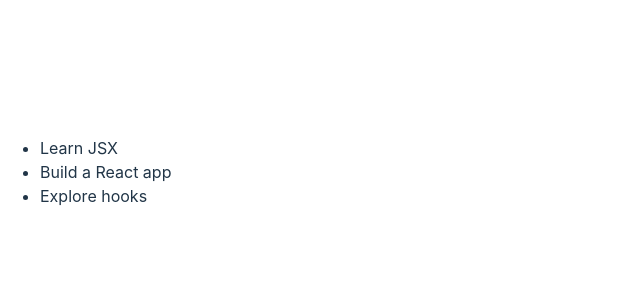
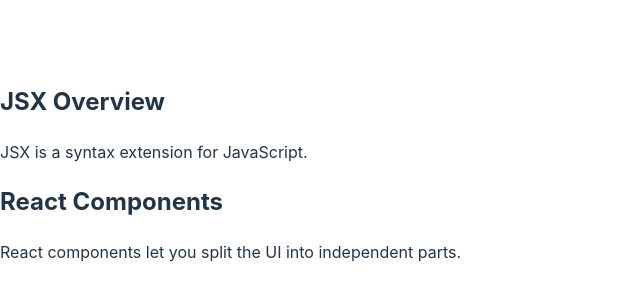
Before and after one commit to a-ch-t/react_mini_course_stepik, a React (Vite) app: page / in a window 1280 px wide. Shown: the part 228-528 px from the top of the page, without its empty margins (0-640 px from the left). Built offline with nearby package versions, Linux system fonts and the light colour scheme.

Commit message:
step_3_4_8

```diff
--- a/src/App.jsx
+++ b/src/App.jsx
@@ -1,8 +1,18 @@
-import TaskList from "./components/TaskList";
+import Article from "./components/Article";
 
 function App() {
-  const tasks = ["Learn JSX", "Build a React app", "Explore hooks"];
-  return <TaskList tasks={tasks} />;
+  return (
+    <div>
+      <Article
+        title="JSX Overview"
+        content="JSX is a syntax extension for JavaScript."
+      />
+      <Article
+        title="React Components"
+        content="React components let you split the UI into independent parts."
+      />
+    </div>
+  );
 }
 
 export default App;
--- /dev/null
+++ b/src/components/Article.jsx
@@ -0,0 +1,9 @@
+function Article(props) {
+  return (
+    <>
+      <h2>{props.title}</h2>
+      <p>{props.content}</p>
+    </>
+  );
+}
+export default Article;
```
